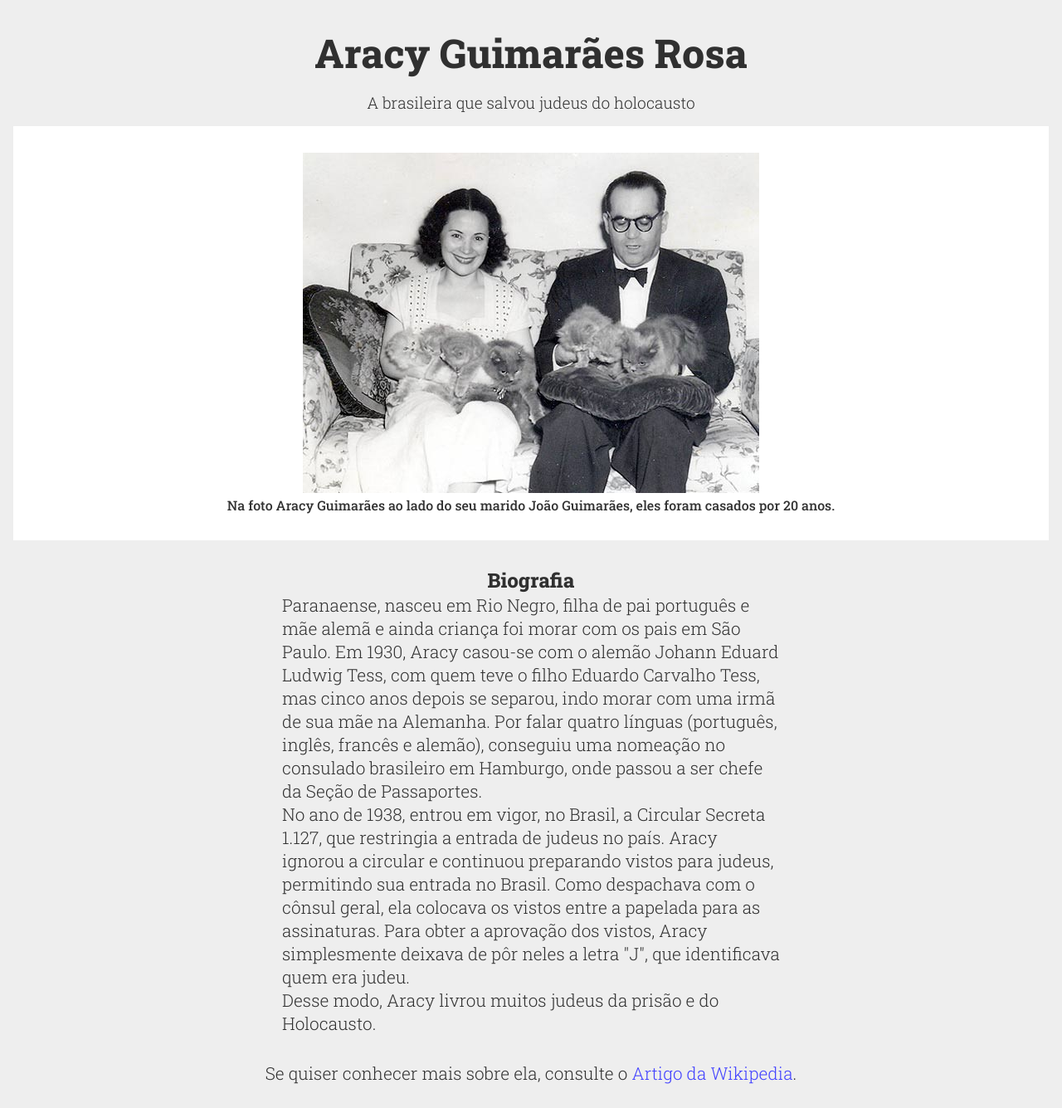
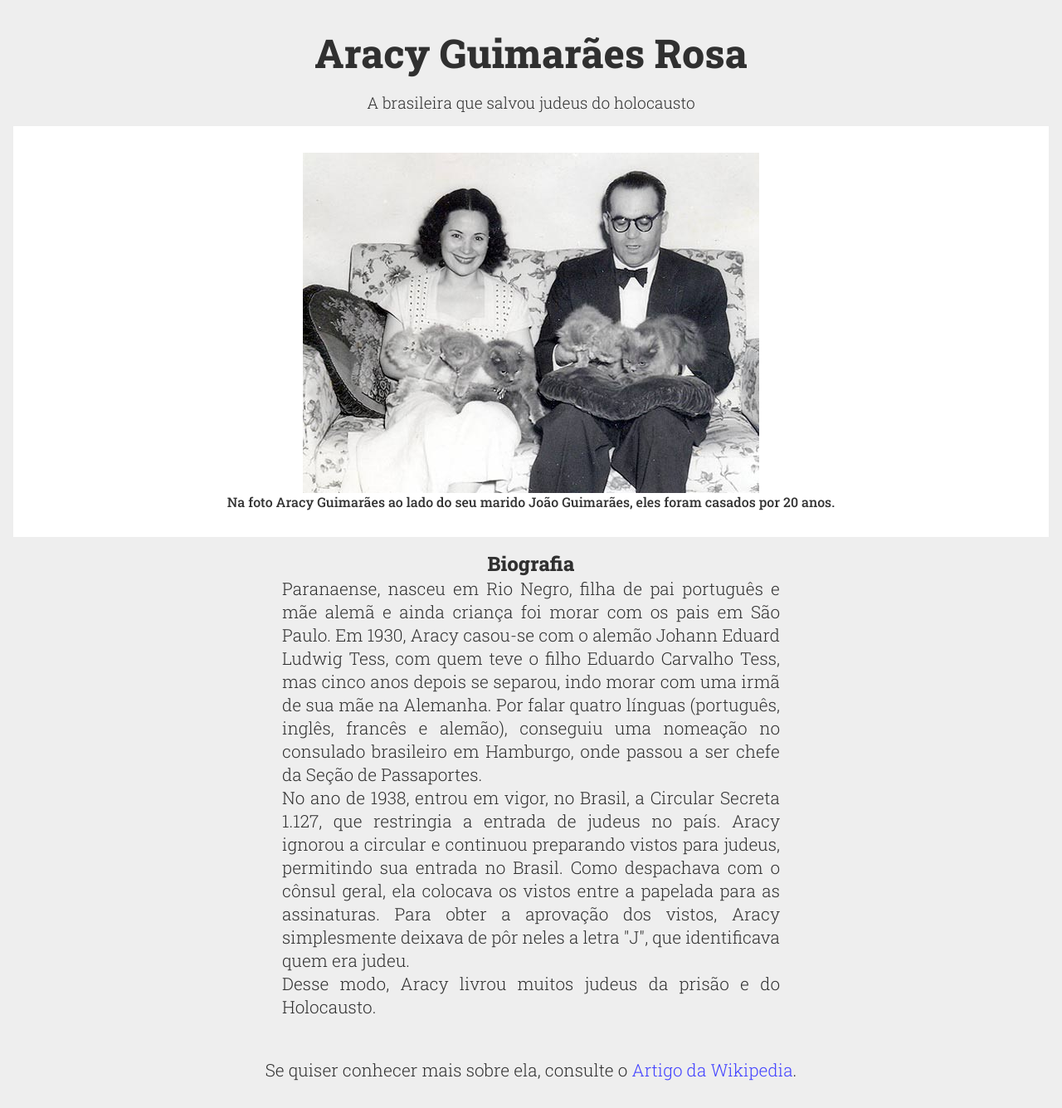
Before and after one commit to jthanlopes/tribute-page, a React app: page / in a window 1280 px wide. Shown: the whole page at 83% size. Before the commit the page ends 1307 px from the top, so only its background shows below. Built offline with nearby package versions, Linux system fonts and the light colour scheme.

Commit message:
Ajustes de margens e alinhamentos

```diff
--- a/src/styles/global.scss
+++ b/src/styles/global.scss
@@ -26,10 +26,9 @@ p {
 #main {
 	text-align: center;
 	font-family: 'Roboto Slab', serif;
+	margin: 2rem 1rem;
 
 	#header {
-		margin: 2rem 0 0 0;
-
 		h1 {
 			font-size: 3rem;
 		}
@@ -41,26 +40,30 @@ p {
 	}
 
 	#img-div {
-		margin: 1rem 1rem;
-		padding: 2rem 0;
+		margin-top: 1rem;
+		padding: 2rem;
 		background-color: #fff;
 
 		img {
 			max-width: 100%;
+			display: block;
+			height: auto;
+			margin: 0 auto;
 		}
 	}
 
 	#tribute-info {
-		margin: 2rem 0 0 0;
+		margin: 1rem;
 
 		h2+p {
 			max-width: 600px;
-			margin: 0 auto 2rem;
-			text-align: left;
+			text-align: justify;
+			margin: 0 auto;
 		}
 
 		p {
 		 font-size: 1.3rem;
+		 margin-top: 3rem;
 		}
 	}
 }
```
